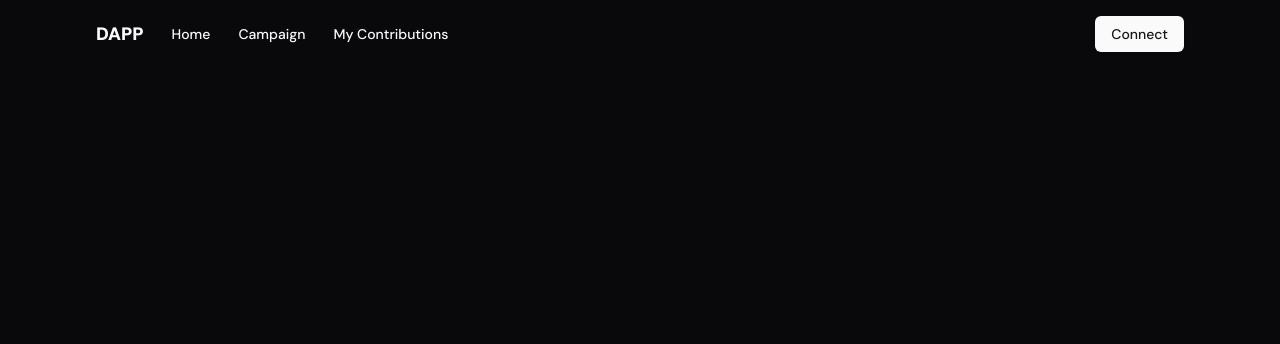
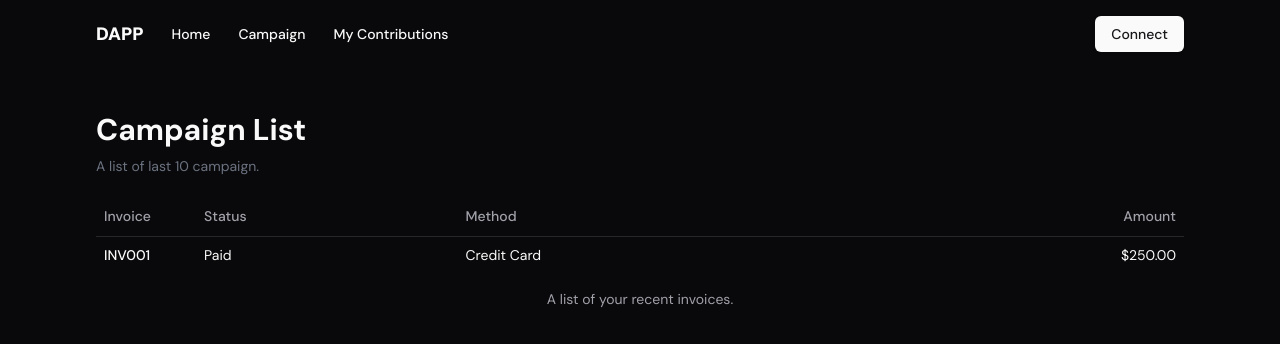
Before and after one commit to iamyourdre/Web3-Crowdfunding-App, a React (Vite) app in the folder frontend/: page /campaign in a window 1280 px wide. Shown: the top 344 px of the page. Built offline with nearby package versions, Linux system fonts and the light colour scheme.

Commit message:
add Campaign page and CampaignList component; update App routing and create reusable table components

```diff
--- a/frontend/src/App.jsx
+++ b/frontend/src/App.jsx
@@ -2,6 +2,7 @@
 import { BrowserRouter as Router, Route, Routes } from 'react-router-dom';
 import Base from './layout/Base';
 import Index from './pages/Index';
+import Campaign from './pages/Campaign';
 
 function App() {
   return (
@@ -9,6 +10,7 @@
       <Base>
         <Routes>
           <Route path="/" element={<Index/>} />
+          <Route path="/campaign" element={<Campaign/>} />
         </Routes>
       </Base>
     </Router>
--- /dev/null
+++ b/frontend/src/components/CampaignList.jsx
@@ -0,0 +1,39 @@
+import React from 'react'
+
+import {
+  Table,
+  TableBody,
+  TableCaption,
+  TableCell,
+  TableFooter,
+  TableHead,
+  TableHeader,
+  TableRow,
+} from "@/components/ui/table"
+
+
+const CampaignList = () => {
+  return (
+    <Table className="w-full">
+      <TableCaption>A list of your recent invoices.</TableCaption>
+      <TableHeader>
+        <TableRow className="border-border">
+          <TableHead className="w-[100px]">Invoice</TableHead>
+          <TableHead>Status</TableHead>
+          <TableHead>Method</TableHead>
+          <TableHead className="text-right">Amount</TableHead>
+        </TableRow>
+      </TableHeader>
+      <TableBody>
+        <TableRow>
+          <TableCell className="font-medium">INV001</TableCell>
+          <TableCell>Paid</TableCell>
+          <TableCell>Credit Card</TableCell>
+          <TableCell className="text-right">$250.00</TableCell>
+        </TableRow>
+      </TableBody>
+    </Table>
+  )
+}
+
+export default CampaignList
--- /dev/null
+++ b/frontend/src/components/ui/table.jsx
@@ -0,0 +1,86 @@
+import * as React from "react"
+
+import { cn } from "@/lib/utils"
+
+const Table = React.forwardRef(({ className, ...props }, ref) => (
+  <div className="relative w-full overflow-auto">
+    <table
+      ref={ref}
+      className={cn("w-full caption-bottom text-sm", className)}
+      {...props} />
+  </div>
+))
+Table.displayName = "Table"
+
+const TableHeader = React.forwardRef(({ className, ...props }, ref) => (
+  <thead ref={ref} className={cn("[&_tr]:border-b", className)} {...props} />
+))
+TableHeader.displayName = "TableHeader"
+
+const TableBody = React.forwardRef(({ className, ...props }, ref) => (
+  <tbody
+    ref={ref}
+    className={cn("[&_tr:last-child]:border-0", className)}
+    {...props} />
+))
+TableBody.displayName = "TableBody"
+
+const TableFooter = React.forwardRef(({ className, ...props }, ref) => (
+  <tfoot
+    ref={ref}
+    className={cn("border-t bg-muted/50 font-medium [&>tr]:last:border-b-0", className)}
+    {...props} />
+))
+TableFooter.displayName = "TableFooter"
+
+const TableRow = React.forwardRef(({ className, ...props }, ref) => (
+  <tr
+    ref={ref}
+    className={cn(
+      "border-b transition-colors hover:bg-muted/50 data-[state=selected]:bg-muted",
+      className
+    )}
+    {...props} />
+))
+TableRow.displayName = "TableRow"
+
+const TableHead = React.forwardRef(({ className, ...props }, ref) => (
+  <th
+    ref={ref}
+    className={cn(
+      "h-10 px-2 text-left align-middle font-medium text-muted-foreground [&:has([role=checkbox])]:pr-0 [&>[role=checkbox]]:translate-y-[2px]",
+      className
+    )}
+    {...props} />
+))
+TableHead.displayName = "TableHead"
+
+const TableCell = React.forwardRef(({ className, ...props }, ref) => (
+  <td
+    ref={ref}
+    className={cn(
+      "p-2 align-middle [&:has([role=checkbox])]:pr-0 [&>[role=checkbox]]:translate-y-[2px]",
+      className
+    )}
+    {...props} />
+))
+TableCell.displayName = "TableCell"
+
+const TableCaption = React.forwardRef(({ className, ...props }, ref) => (
+  <caption
+    ref={ref}
+    className={cn("mt-4 text-sm text-muted-foreground", className)}
+    {...props} />
+))
+TableCaption.displayName = "TableCaption"
+
+export {
+  Table,
+  TableHeader,
+  TableBody,
+  TableFooter,
+  TableHead,
+  TableRow,
+  TableCell,
+  TableCaption,
+}
--- a/frontend/src/pages/Campaign.jsx
+++ b/frontend/src/pages/Campaign.jsx
@@ -1,8 +1,17 @@
+import CampaignList from '@/components/CampaignList'
 import React from 'react'
 
 const Campaign = () => {
   return (
-    <div>Campaign</div>
+    <div className='box pt-28 flex'>
+      <div className="flex-1 flex flex-col gap-5">
+        <div>
+          <h1 className="text-3xl font-bold">Campaign List</h1>
+          <p className="text-sm text-gray-500 mt-2">A list of last 10 campaign.</p>
+        </div>
+        <CampaignList />
+      </div>
+    </div>
   )
 }
 
```
